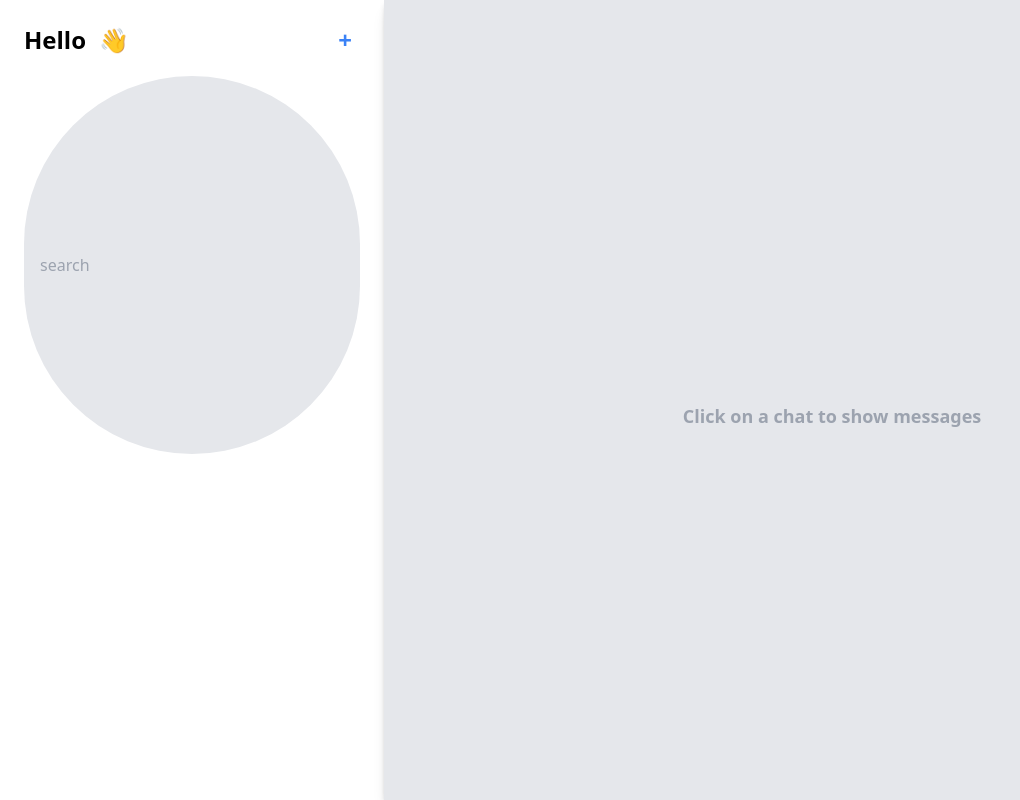
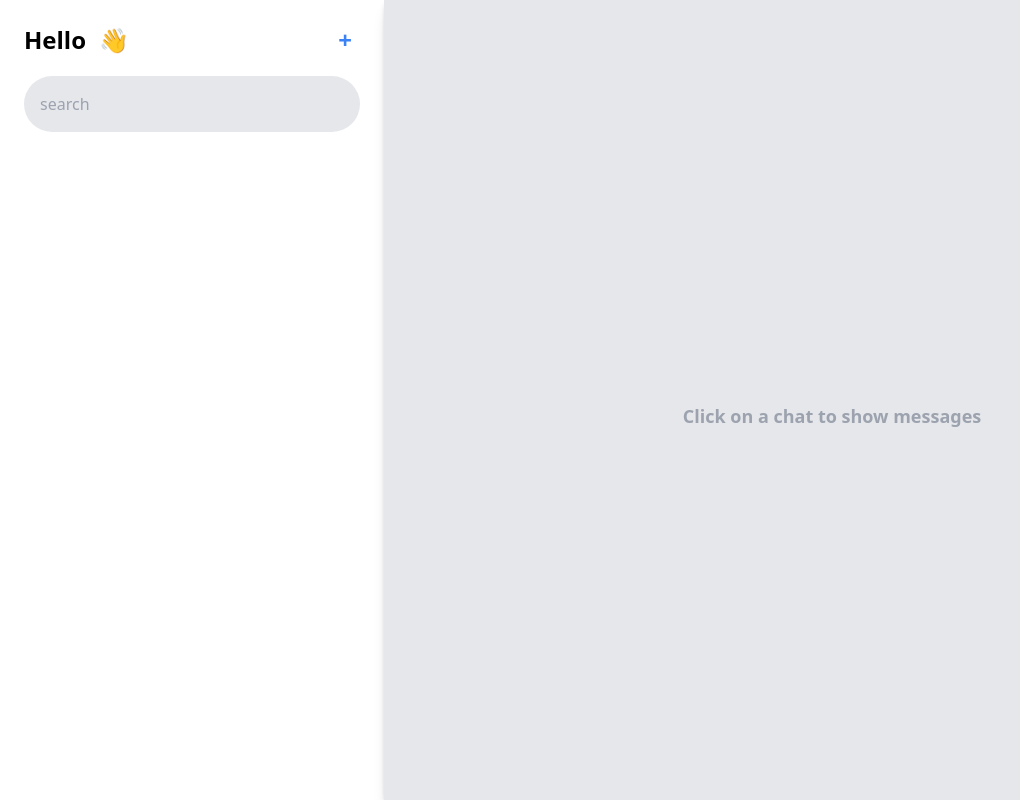
Before and after one commit to BrokenTime9/chatApp, a React (Create React App) app: page / in a window 1280 px wide. Shown: the whole page, without its empty margins (0-1020 px from the left). Built offline with nearby package versions, Linux system fonts and the light colour scheme; no server answers.

Commit message:
minor change remains

```diff
--- a/src/components/auth/authPage/authPage.jsx
+++ b/src/components/auth/authPage/authPage.jsx
@@ -10,7 +10,7 @@ export const Login = () => {
       className={`flex items-center justify-center min-h-[100dvh] w-screen   bg-gradient-to-tr from-gray-400 to-white cursor-default`}
     >
       <div
-        className={`max-w-sm max-h-[95dvh] ${!isMobile ? "w-full" : "w-90%"} p-6 bg-white rounded-sm shadow-lg`}
+        className={`${!isMobile ? "max-w-sm" : "max-w-[80%]"} max-h-[95dvh] w-full  p-6 bg-white rounded-sm shadow-lg`}
       >
         {/* Header: Logo and Button with offset effect */}
         <div className="flex justify-center items-center p-8">
@@ -23,7 +23,7 @@ export const Login = () => {
         <Register mode={"login"} />
         {/* Horizontal Line */}
         <div className="relative flex items-center justify-center mt-6 mb-6">
-          <span className="absolute bg-white text-black px-4 text-sm font-medium">
+          <span className="absolute bg-gray-100 text-black px-4 text-sm font-medium">
             OR
           </span>
           <hr className="w-full border-gray-300" />
--- a/src/components/dashboard/index.jsx
+++ b/src/components/dashboard/index.jsx
@@ -121,7 +121,7 @@ const Dashboard = () => {
                     </div>
                   </div>
                   <input
-                    className="p-4 mb-2 flex-grow bg-gray-200 rounded-full"
+                    className="p-4 mb-2 bg-gray-200 rounded-full"
                     placeholder="search"
                   />
                   <ShowChats addF={isFormVisible} />
```
